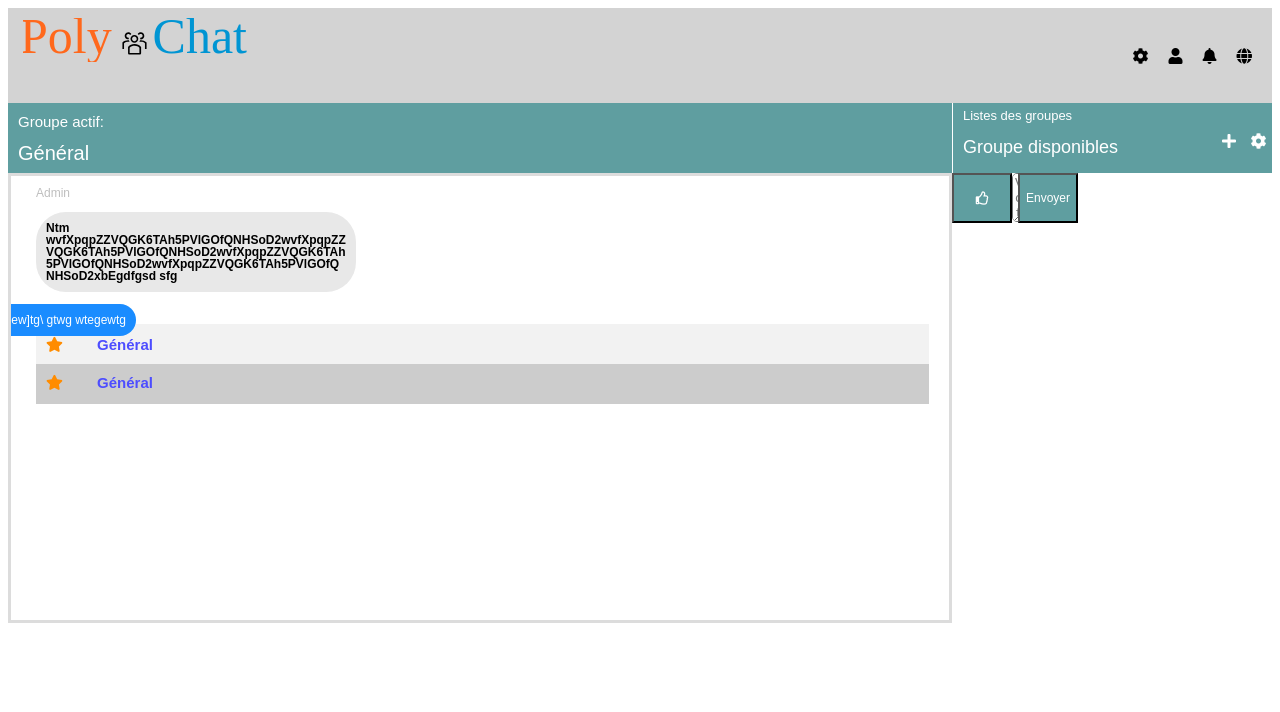
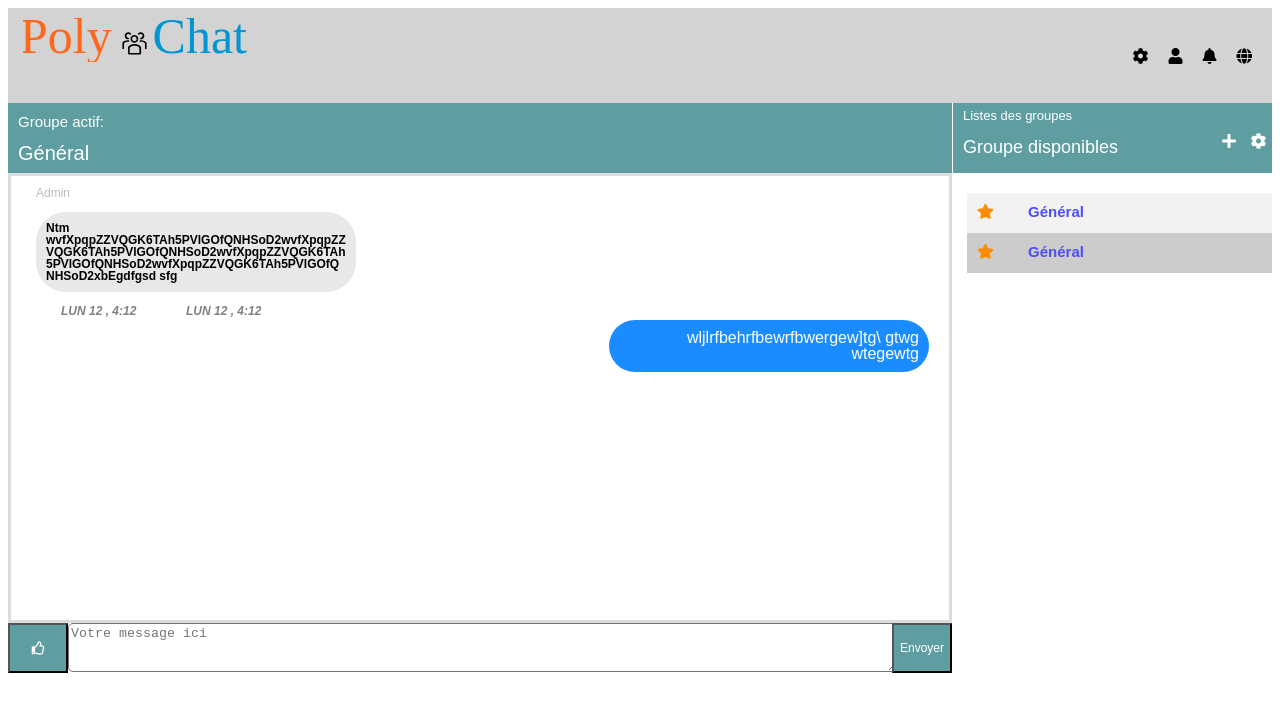
Before and after one commit to NicoHirab/LOG2420TD2, a plain HTML site: page index.html in a window 1280 px wide. Drawn offline with Linux system fonts and the light colour scheme.

Commit message:
another commit

```diff
--- a/index.html
+++ b/index.html
@@ -56,22 +56,29 @@
           </div>
 
           <div class="grid-containerMessage">
-            <div class= "boiteMessage" id="boiteDeMessage">
+            <div class= "boiteMessage" id="chatBox">
               <div class="othersName">
                 Admin
-              <div>
-                <p class="othersText">
+                <p class="receiverText">
                   Ntm
                   wvfXpqpZZVQGK6TAh5PVlGOfQNHSoD2wvfXpqpZZVQGK6TAh5PVlGOfQNHSoD2wvfXpqpZZVQGK6TAh5PVlGOfQNHSoD2wvfXpqpZZVQGK6TAh5PVlGOfQNHSoD2xbEgdfgsd
                   sfg
+
                 </p>
-
+                <div class="receivingTimeStamp">
+                  LUN 12 , 4:12
+                </div>
               </div>
-              <div class="sender">
+              <div>
+              <p class="sender">
                 wljlrfbehrfbewrfbwergew]tg\
                 gtwg
                 wtegewtg
+              </p>
+              <div class="sendingTimeStamp">
+                LUN 12 , 4:12
               </div>
+            </div>
             </div>
               <div class= groupeDisponible style="padding-top:20px;">
               <div style="padding-left:10px; height:30px;width:inherit;padding-top:10px;"><div class="fa fa-star" style="background-color: inherit;"></div> <div style="background-color:inherit;padding-left: 30px;display:inline;font-weight: 600;width: inherit;font-family:Arial, Helvetica, sans-serif;">G&eacute;n&eacute;ral</div></div>
--- a/main.css
+++ b/main.css
@@ -60,7 +60,7 @@ border-width: thin;
   width: auto;
   height: inherit;
   padding-right: 20px;
-  padding-left: 10px;
+  padding-left: 25px;
 }
 form{
  display: grid;
@@ -101,23 +101,23 @@ display:inline;
 
 .othersName{
 padding-top: 10px;
-padding-left: 15px;
 font-size: 12px;
 color:#BEBEBE;
 font-family:Arial, Helvetica, sans-serif;
 width: 100px;
 }
-.othersText{
+.receiverText{
+ padding: 10px;
  border-radius: 30px;
  background-color:#E8E8E8;
  color:black;
- padding: 10px;
  font-weight: bold;
  width:300px;
  height:auto;
  line-height: 1;
  text-overflow;
  word-wrap:break-word;
+ font-weight: thin;
 }
 .sender{
   border-radius: 30px;
@@ -130,7 +130,28 @@ width: 100px;
   line-height: 1;
   text-overflow;
   word-wrap:break-word;
-  position: relative;
   float: right;
   text-align: right;
 }
+.sendingTimeStamp{
+  float: left;
+  font-size: 12px;
+  color: grey;
+  padding-left: 25px;
+  font-style: italic;
+  font-weight: bold;
+  width: inherit;
+  display: inline;
+  padding-bottom:10px;
+}
+.receivingTimeStamp{
+float: left;
+font-size: 12px;
+color: grey;
+padding-left: 25px;
+font-style: italic;
+font-weight: bold;
+width: inherit;
+display: inline;
+padding-bottom:10px;
+}
```
